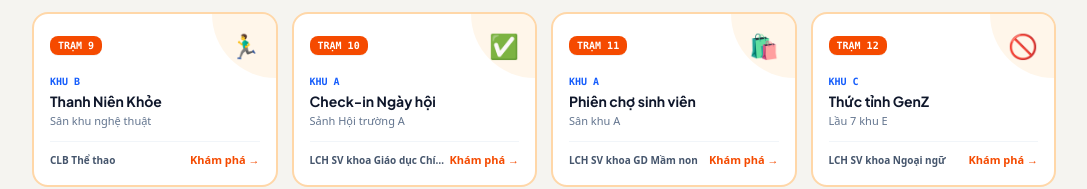
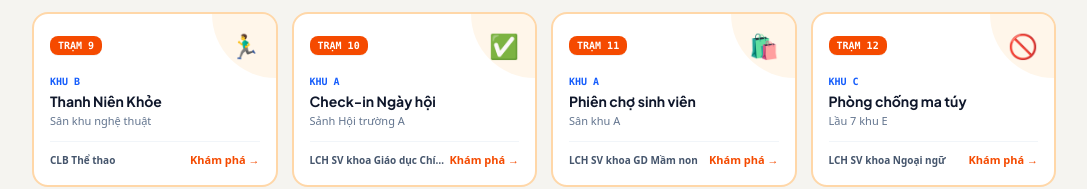
Before and after one commit to ngonguyenthanhdat040606-droid/NgayHoiTanSinhvien_SGU-sDay_2026, a React (Vite) app: page / in a window 1280 px wide. Shown: the part 1172-1361 px from the top of the page, without its empty margins (96-1183 px from the left). Built offline with nearby package versions, Linux system fonts and the light colour scheme; no server answers; a web font is replaced by a local one.

Commit message:
Đổi tên Thức tỉnh GenZ thành Tọa đàm phòng chống ma túy

```diff
--- a/src/data/mockData.ts
+++ b/src/data/mockData.ts
@@ -225,8 +225,8 @@ export const INITIAL_STATIONS: Station[] = [
     id: 'station-12',
     stationNumber: 12,
     activityNumber: 21,
-    name: 'Trạm 12: Toạ đàm "Thức tỉnh GenZ"',
-    shortName: 'Thức tỉnh GenZ',
+    name: 'Trạm 12: Tọa đàm "Phòng chống ma túy"',
+    shortName: 'Phòng chống ma túy',
     tagline: 'Phòng, chống ma tuý và các chất gây nghiện',
     description: 'Trang bị kiến thức phòng ngừa tác hại của ma tuý, nhận diện các chất gây nghiện mới, xây dựng lối sống lành mạnh trong giới trẻ.',
     location: 'Lầu 7 khu E',
@@ -418,7 +418,7 @@ export const TIMELINE_EVENTS: TimelineEvent[] = [
   },
   {
     id: 'act-21', activityNumber: 21, time: '10:00', endTime: '12:00',
-    title: 'Toạ đàm "Thức tỉnh GenZ"', location: 'Lầu 7 khu E',
+    title: 'Tọa đàm "Phòng chống ma túy"', location: 'Lầu 7 khu E',
     category: 'ceremony', description: 'Phòng, chống ma tuý và các chất gây nghiện.',
     inCharge: 'Đ/c Đặng Vỹ Khang', assignedUnit: 'LCH SV khoa Ngoại ngữ',
     isHighlight: true, isCheckinStation: true, stationId: 'station-12'
--- a/src/utils/storage.ts
+++ b/src/utils/storage.ts
@@ -2,7 +2,7 @@ import { Student, Station, OrganizerSession } from '../types';
 import { INITIAL_STATIONS, INITIAL_STUDENTS } from '../data/mockData';
 
 const STUDENTS_KEY = 'tsv_students_v6';
-const STATIONS_KEY = 'tsv_stations_v10';
+const STATIONS_KEY = 'tsv_stations_v11';
 const ACTIVE_STUDENT_ID_KEY = 'tsv_active_student_id_v5';
 const ORGANIZER_SESSION_KEY = 'tsv_organizer_session_v5';
 const ORGANIZER_PIN_KEY = 'tsv_organizer_pin_v5';
```
Also changed, not shown: 1 other file (tests, documents, lock files or other folders).
